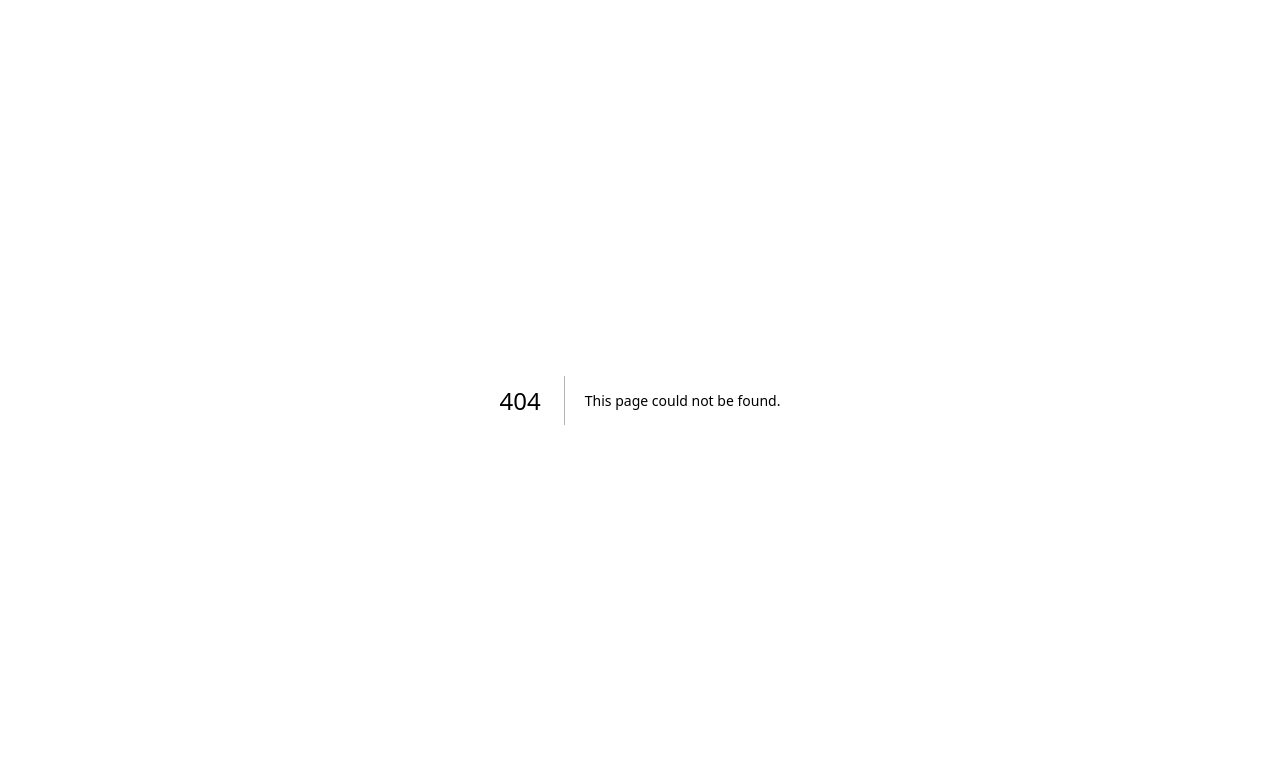
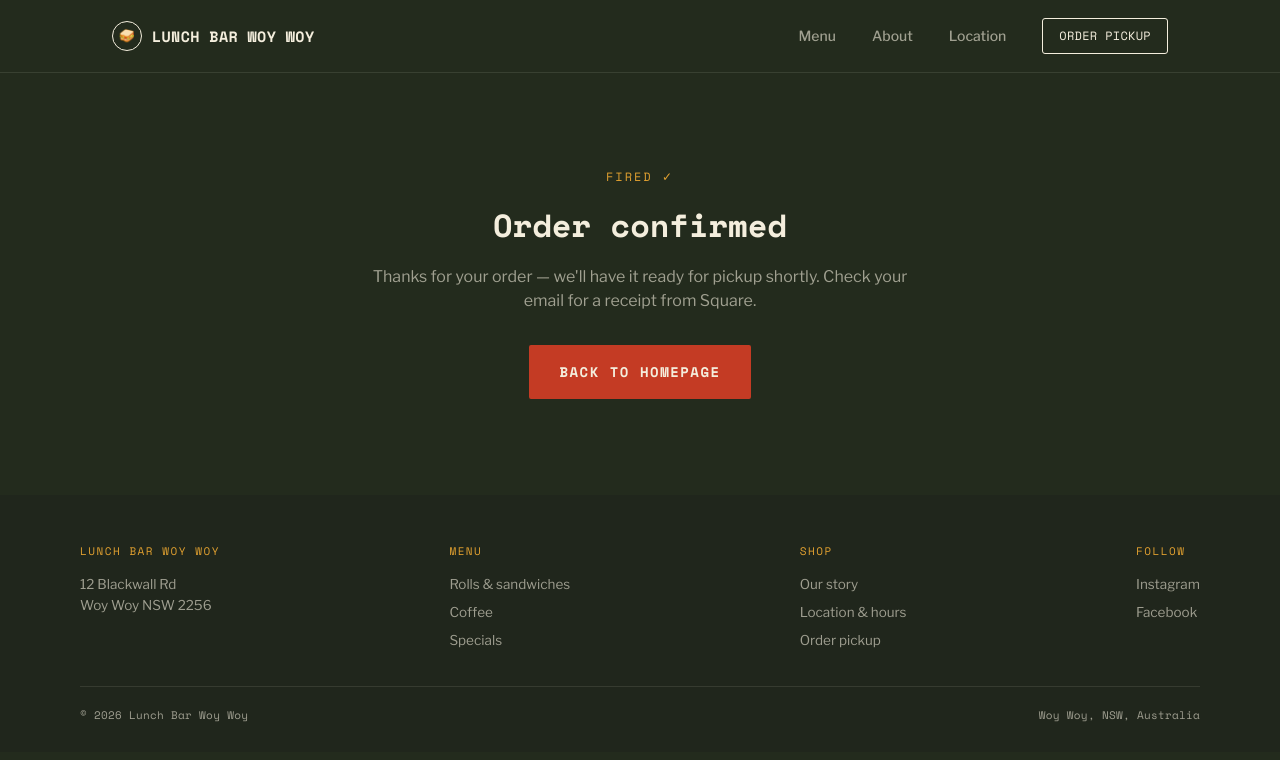
Before and after one commit to bradbates33-sketch/lunch-bar-woy-woy-website, a Next.js app: page /order-confirmed in a window 1280 px wide. Before the commit this address had no page. Shown: the top 760 px of the page. Built offline with nearby package versions, Linux system fonts and the light colour scheme.

Commit message:
Create order-confirmed.jsx

```diff
--- /dev/null
+++ b/pages/order-confirmed.jsx
@@ -0,0 +1,32 @@
+import Head from 'next/head';
+import Header from '../components/Header';
+import Footer from '../components/Footer';
+
+export default function OrderConfirmed() {
+  return (
+    <>
+      <Head>
+        <title>Order confirmed — Lunch Bar Woy Woy</title>
+      </Head>
+
+      <Header />
+
+      <section className="max-w-[600px] mx-auto px-8 py-24 text-center">
+        <div className="font-mono text-xs tracking-[2px] uppercase text-mustard mb-4">Fired ✓</div>
+        <h1 className="font-mono font-bold text-[32px] text-paper mb-4">Order confirmed</h1>
+        <p className="text-paper/60 mb-8">
+          Thanks for your order — we&apos;ll have it ready for pickup shortly. Check your email
+          for a receipt from Square.
+        </p>
+        <a
+          href="/"
+          className="inline-block font-mono font-bold text-sm tracking-[1.5px] uppercase text-paper bg-chili border-2 border-chili px-7 py-[15px] rounded-[2px] hover:bg-chili-dark transition-all"
+        >
+          Back to homepage
+        </a>
+      </section>
+
+      <Footer />
+    </>
+  );
+}
```
